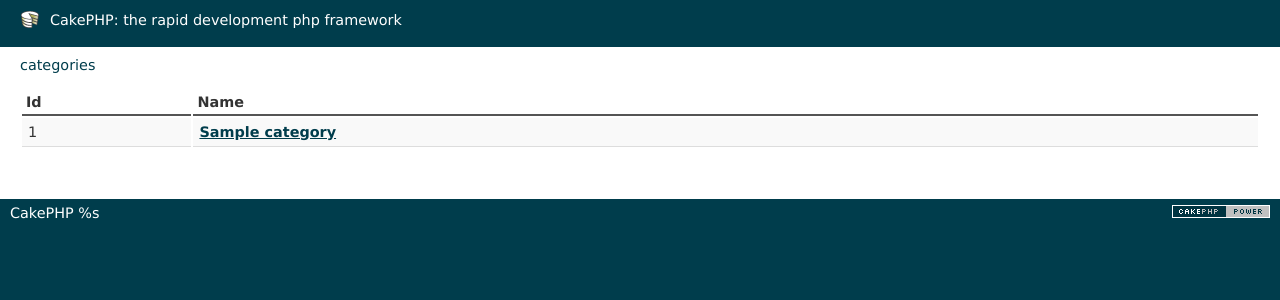
After one commit to Tetsuya11/Raiber_Project, a CakePHP app: the page made by app/View/Categories/index.ctp in a window 1280 px wide. The commit adds this page. Shown: the top 300 px of the page. Run offline with PHP 8.4 and a stand-in for CakePHP, Linux system fonts and the light colour scheme; the template is opened without the code that fills it: most values are stand-ins (such as "Sample title", 1, 10 or a date in 2020); data that the repository does not hold is empty; some libraries are stand-ins or nearby versions.

Commit message:
Item変更

```diff
--- a/app/Model/Item.php
+++ b/app/Model/Item.php
@@ -3,7 +3,7 @@
 class Item extends AppModel {
 
 	public $hasMany = 'Post';
-
+	public $belongsTo = 'Category';
 	public $validate = array(
         'title' => array(
             'rule' => 'notEmpty'
--- /dev/null
+++ b/app/View/Categories/index.ctp
@@ -0,0 +1,24 @@
+<h1>categories</h1>
+<p><?php //echo $this->Html->link('Add Category', array('action' => 'add')); ?></p>
+<table>
+    <tr>
+        <th>Id</th>
+        <th>Name</th>
+
+    </tr>
+
+ <?php foreach ($categories as $category): ?>
+    <tr>
+        <td>
+        	<?php echo $category['Category']['id']; ?>
+        </td>
+
+        <td>
+            <?php echo $this->Html->link($category['Category']['name'],
+			array('action' => 'view', $category['Category']['id'])); ?>
+        </td>
+
+    </tr>
+    <?php endforeach; ?>
+    <?php unset($category); ?>
+</table>
--- /dev/null
+++ b/app/View/Categories/view.ctp
@@ -0,0 +1,3 @@
+<p><?php echo $category['Item']['title'];?></p>
+
+<p><?php// echo h($category['Category']['name']); ?></p>
--- a/app/View/Items/edit.ctp
+++ b/app/View/Items/edit.ctp
@@ -13,3 +13,4 @@ echo $this->Form->input('image2',array('type'=>'file'));
 echo $this->Form->input('image3',array('type'=>'file'));
 echo $this->Form->input('category');
 echo $this->Form->end('Save Post');
+?>
--- a/app/View/Items/index.ctp
+++ b/app/View/Items/index.ctp
@@ -30,11 +30,11 @@
 		</td>
 
 		<td>
-
+			<?php echo $item['Item']['discription'];?>
 		</td>
 
 		<td>
-
+			<?php echo $item['Category']['name'];?>
 		</td>
 
 		<td>
```
Also changed, not shown: app/Controller/CategoriesController.php (+20 -0 lines), app/Model/Category.php (+7 -2 lines).
